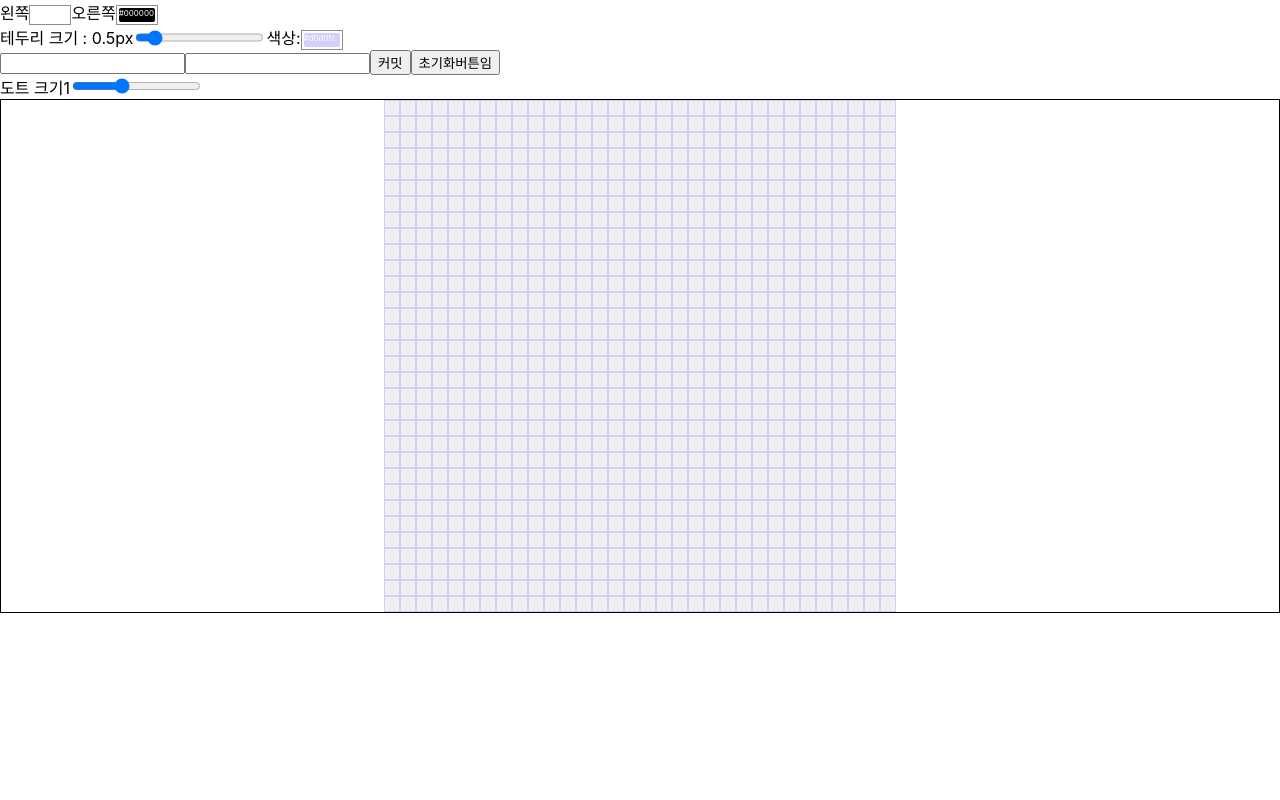
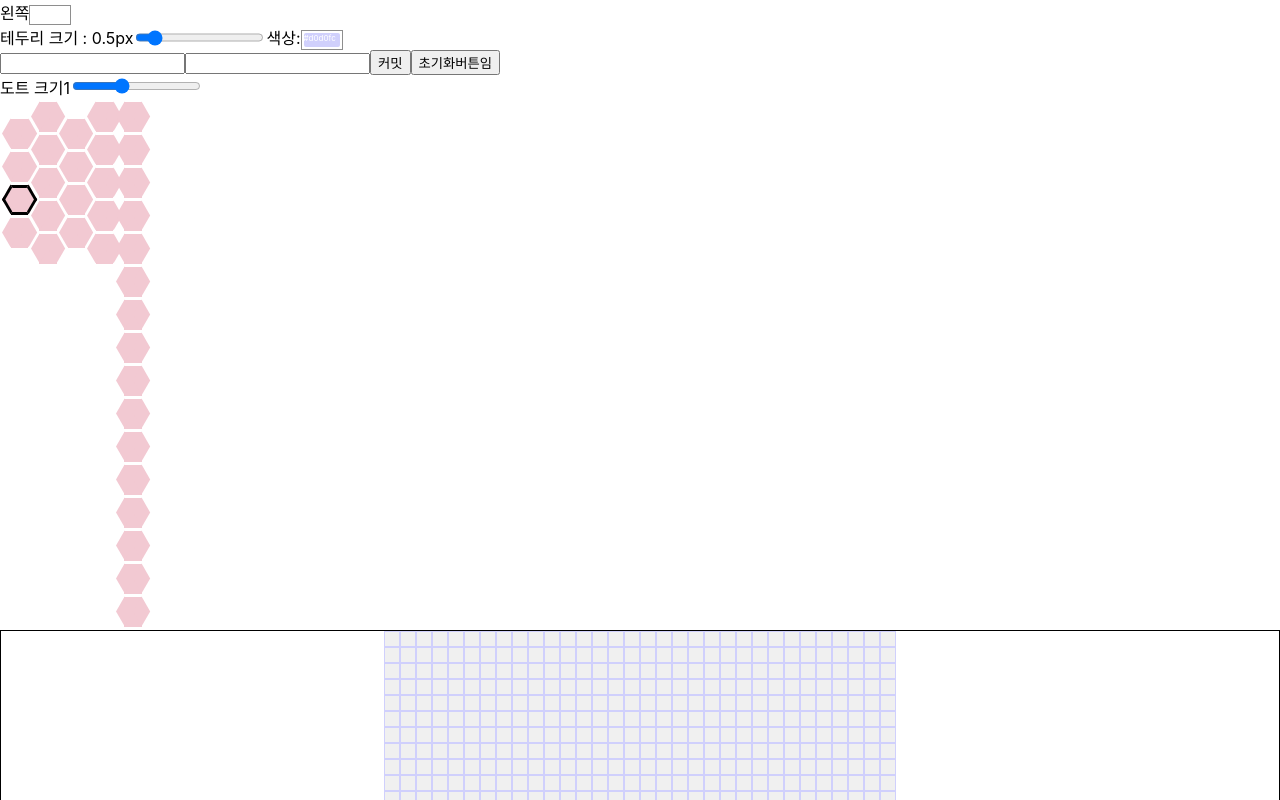
Before and after one commit to ahnkwang7379/dotPaint, a React (Create React App) app in the folder frontend/: page /dot in a window 1280 px wide. Shown: the top 800 px of the page. Built offline with nearby package versions, Linux system fonts and the light colour scheme.

Commit message:
add colorPalette

```diff
--- a/frontend/src/components/common/ColorPicker.js
+++ b/frontend/src/components/common/ColorPicker.js
@@ -1,6 +1,6 @@
 import React, { useState } from 'react';
 import styled from 'styled-components';
-import { SketchPicker, Chrome, Compact } from 'react-color';
+import { SketchPicker, ChromePicker } from 'react-color';
 
 const ColorBlock = styled.div`
   margin: 0 auto;
@@ -61,8 +61,7 @@ const ColorPicker = ({ backgroundColor, onChangeColor }) => {
       {displayColorPicker ? (
         <ColorPickerBlock>
           <Cover onClick={handleClose} />
-          <SketchPicker disableAlpha color={color} onChange={handleChange} />
-          <SketchPicker disableAlpha color={color} onChange={handleChange} />
+          <ChromePicker disableAlpha color={color} onChange={handleChange} />
         </ColorPickerBlock>
       ) : null}
     </div>
--- /dev/null
+++ b/frontend/src/components/dotPaint/colorPalette/ColorPalette.js
@@ -0,0 +1,102 @@
+import React from 'react';
+import styled, { css } from 'styled-components';
+
+const PaletteWrapper = styled.div`
+  /* background: rgba(10, 10, 10, 0.7); */
+  display: flex;
+`;
+
+const ColorBlock = styled.div`
+  margin-left: 11px;
+  ${(props) =>
+    props.odd &&
+    css`
+      margin-top: 17px;
+    `}
+`;
+
+const ColorCell = styled.div`
+  cursor: pointer;
+  box-sizing: border-box;
+  position: relative;
+  width: 17.32px;
+  height: 30px;
+  background-color: ${(props) => props.color || '#f2c9d2'};
+  margin: 3px 0;
+  border-top: solid 3px ${(props) => props.selected || 'transparent'};
+  border-bottom: solid 3px ${(props) => props.selected || 'transparent'};
+
+  :before,
+  :after {
+    content: '';
+    box-sizing: border-box;
+    position: absolute;
+    z-index: 1;
+    width: 21.21px;
+    height: 21.21px;
+    -webkit-transform: scaleX(0.5774) rotate(45deg);
+    -ms-transform: scaleX(0.5774) rotate(45deg);
+    transform: scaleX(0.5774) rotate(45deg);
+    background-color: inherit;
+    top: 1.3934px;
+  }
+
+  :before {
+    right: -10.6066px;
+    border-top: solid 4.2426px ${(props) => props.selected || 'transparent'};
+    border-right: solid 4.2426px ${(props) => props.selected || 'transparent'};
+  }
+
+  :after {
+    left: -10.6066px;
+    border-bottom: solid 4.2426px ${(props) => props.selected || 'transparent'};
+    border-left: solid 4.2426px ${(props) => props.selected || 'transparent'};
+  }
+`;
+
+// 팔레트 배치를 어떤 방식으로 할 지 고민해야함
+function paletteMaker(paletteSet) {
+  const paletteLength = paletteSet.length;
+
+  return '';
+}
+
+const ColorPalette = ({ paletteSet, selectedId }) => {
+  return (
+    <PaletteWrapper>
+      <ColorBlock odd>
+        <ColorCell />
+        <ColorCell />
+        <ColorCell selected="black" />
+        <ColorCell />
+      </ColorBlock>
+      <ColorBlock>
+        <ColorCell />
+        <ColorCell />
+        <ColorCell />
+        <ColorCell />
+        <ColorCell />
+      </ColorBlock>
+      <ColorBlock odd>
+        <ColorCell />
+        <ColorCell />
+        <ColorCell />
+        <ColorCell />
+      </ColorBlock>
+      <ColorBlock>
+        <ColorCell />
+        <ColorCell />
+        <ColorCell />
+        <ColorCell />
+        <ColorCell />
+      </ColorBlock>
+      <ColorBlock>
+        {paletteSet.map((color, idx) => {
+          return <ColorCell color={color} key={idx} id={idx} />;
+        })}
+      </ColorBlock>
+    </PaletteWrapper>
+  );
+};
+
+export default ColorPalette;
--- /dev/null
+++ b/frontend/src/containers/Dot/DotHeader/ColorPaletteContainer.js
@@ -0,0 +1,24 @@
+import React from 'react';
+import ColorPalette from '../../../components/dotPaint/colorPalette/ColorPalette';
+import styled from 'styled-components';
+import { selectColor, changePaletteColor } from '../../../modules/colorPalette';
+import { useSelector, useDispatch } from 'react-redux';
+
+const ColorPaletteBlock = styled.div`
+  /* display: flex; */
+`;
+
+const ColorPaletteContainer = () => {
+  const dispatch = useDispatch();
+  const { paletteSet, selectedId } = useSelector(({ colorPalette }) => ({
+    paletteSet: colorPalette.paletteSet,
+    selectedId: colorPalette.selectedId,
+  }));
+  return (
+    <ColorPaletteBlock>
+      <ColorPalette paletteSet={paletteSet} selectedId={selectedId} />
+    </ColorPaletteBlock>
+  );
+};
+
+export default ColorPaletteContainer;
--- a/frontend/src/containers/Dot/DotHeader/ColorPickerContainer.js
+++ b/frontend/src/containers/Dot/DotHeader/ColorPickerContainer.js
@@ -35,11 +35,6 @@ const ColorPickerContainer = () => {
         backgroundColor="#ffffff"
         onChangeColor={onChangeLeftColor}
       />
-      오른쪽
-      <ColorPicker
-        backgroundColor="#000000"
-        onChangeColor={onChangeRightColor}
-      />
     </ColorPickerBlock>
   );
 };
--- /dev/null
+++ b/frontend/src/modules/colorPalette.js
@@ -0,0 +1,93 @@
+import { createAction, handleActions } from 'redux-actions';
+
+// palette 세로줄 수와 가로 색 갯수 지정 (짝수는 +1 해줘야함)
+const ROW = 5;
+const COLUMN = 3;
+const COLORSET = [
+  '#f2c9d2',
+  '#f2c9d2',
+  '#f2c9d2',
+  '#f2c9d2',
+  '#f2c9d2',
+  '#f2c9d2',
+  '#f2c9d2',
+  '#f2c9d2',
+  '#f2c9d2',
+  '#f2c9d2',
+  '#f2c9d2',
+  '#f2c9d2',
+  '#f2c9d2',
+  '#f2c9d2',
+  '#f2c9d2',
+  '#f2c9d2',
+];
+
+function paletteMaker(row, column) {
+  var resultLength = 0;
+  var resultArray = [];
+  for (let i = 0; i < column; i++) {
+    resultLength += i % 2 !== 1 ? row : row + 1;
+  }
+  // 준비된 colorSet보다 크게 만들면 남은 칸은 대충 채운다
+  if (resultLength > COLORSET.length) {
+    for (let x = 0; x < resultLength; x++) {
+      resultArray.push(COLORSET[x]);
+    }
+  } else {
+    for (let y = 0; y < resultLength; y++) {
+      resultArray.push(COLORSET[y]);
+    }
+  }
+  return resultArray;
+}
+
+const SELECT_COLOR = 'colorPalette/SELECT_COLOR';
+const CHANGE_PALETTE_COLOR = 'colorPalette/CHANGE_PALETTE_COLOR';
+
+export const selectColor = createAction(SELECT_COLOR, (id) => id);
+export const changePaletteColor = createAction(
+  CHANGE_PALETTE_COLOR,
+  ({ id, newColor }) => ({ id, newColor }),
+);
+
+// palette에 이미 있는 색상이라면 추가 안함
+
+const initialState = {
+  paletteSet: [
+    '#f2c9d2',
+    '#f2c9d2',
+    '#f2c9d2',
+    '#f2c9d2',
+    '#f2c9d2',
+    '#f2c9d2',
+    '#f2c9d2',
+    '#f2c9d2',
+    '#f2c9d2',
+    '#f2c9d2',
+    '#f2c9d2',
+    '#f2c9d2',
+    '#f2c9d2',
+    '#f2c9d2',
+    '#f2c9d2',
+    '#f2c9d2',
+  ],
+  selectedId: '',
+};
+
+const colorPalette = handleActions(
+  {
+    [SELECT_COLOR]: (state, { payload: id }) => ({
+      ...state,
+      selectedId: id,
+    }),
+    [CHANGE_PALETTE_COLOR]: (state, { payload: { id, newColor } }) => ({
+      ...state,
+      paletteSet: state.paletteSet.map((oldColor, idx) =>
+        idx !== id ? oldColor : newColor,
+      ),
+    }),
+  },
+  initialState,
+);
+
+export default colorPalette;
--- a/frontend/src/modules/index.js
+++ b/frontend/src/modules/index.js
@@ -1,8 +1,8 @@
 import { combineReducers } from 'redux';
 import dot from './dot';
 import colorPicker from './colorPicker';
-import nonoGram from './nonoGram';
+import colorPalette from './colorPalette';
 
-const rootReducer = combineReducers({ dot, colorPicker, nonoGram });
+const rootReducer = combineReducers({ dot, colorPicker, colorPalette });
 
 export default rootReducer;
--- a/frontend/src/pages/DotPaintpage.js
+++ b/frontend/src/pages/DotPaintpage.js
@@ -4,6 +4,7 @@ import ColorPickerContainer from '../containers/Dot/DotHeader/ColorPickerContain
 import DotBorderContainer from '../containers/Dot/DotHeader/DotBorderContainer';
 import DotSizeContainer from '../containers/Dot/DotHeader/DotSizeContainer';
 import DotAreaContainer from '../containers/Dot/DotHeader/DotAreaContainer';
+import ColorPaletteContainer from '../containers/Dot/DotHeader/ColorPaletteContainer';
 
 const DotPaintpage = () => {
   return (
@@ -12,6 +13,7 @@ const DotPaintpage = () => {
       <DotBorderContainer />
       <DotAreaContainer />
       <DotSizeContainer />
+      <ColorPaletteContainer />
       <DotPaintContainer />
     </>
   );
```
